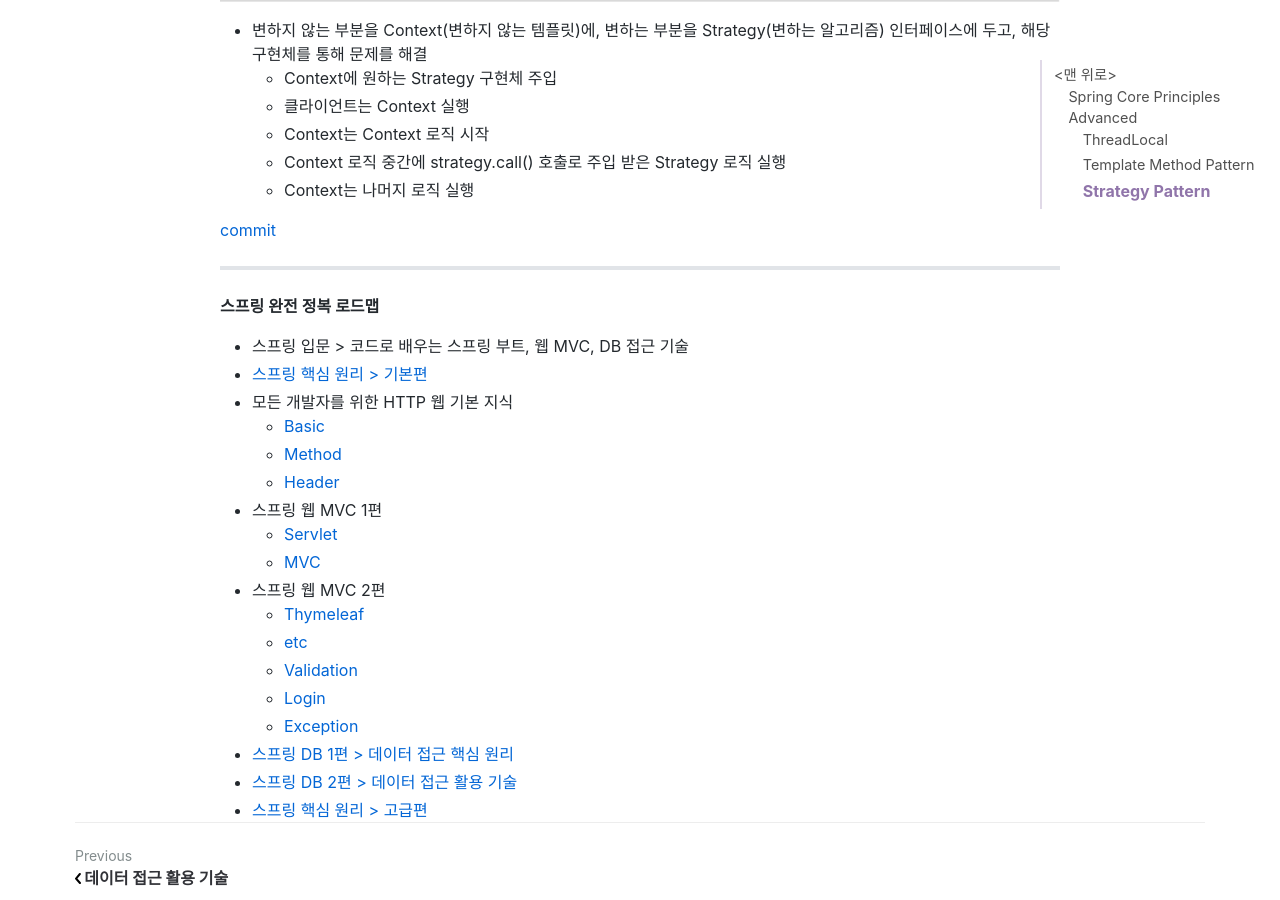
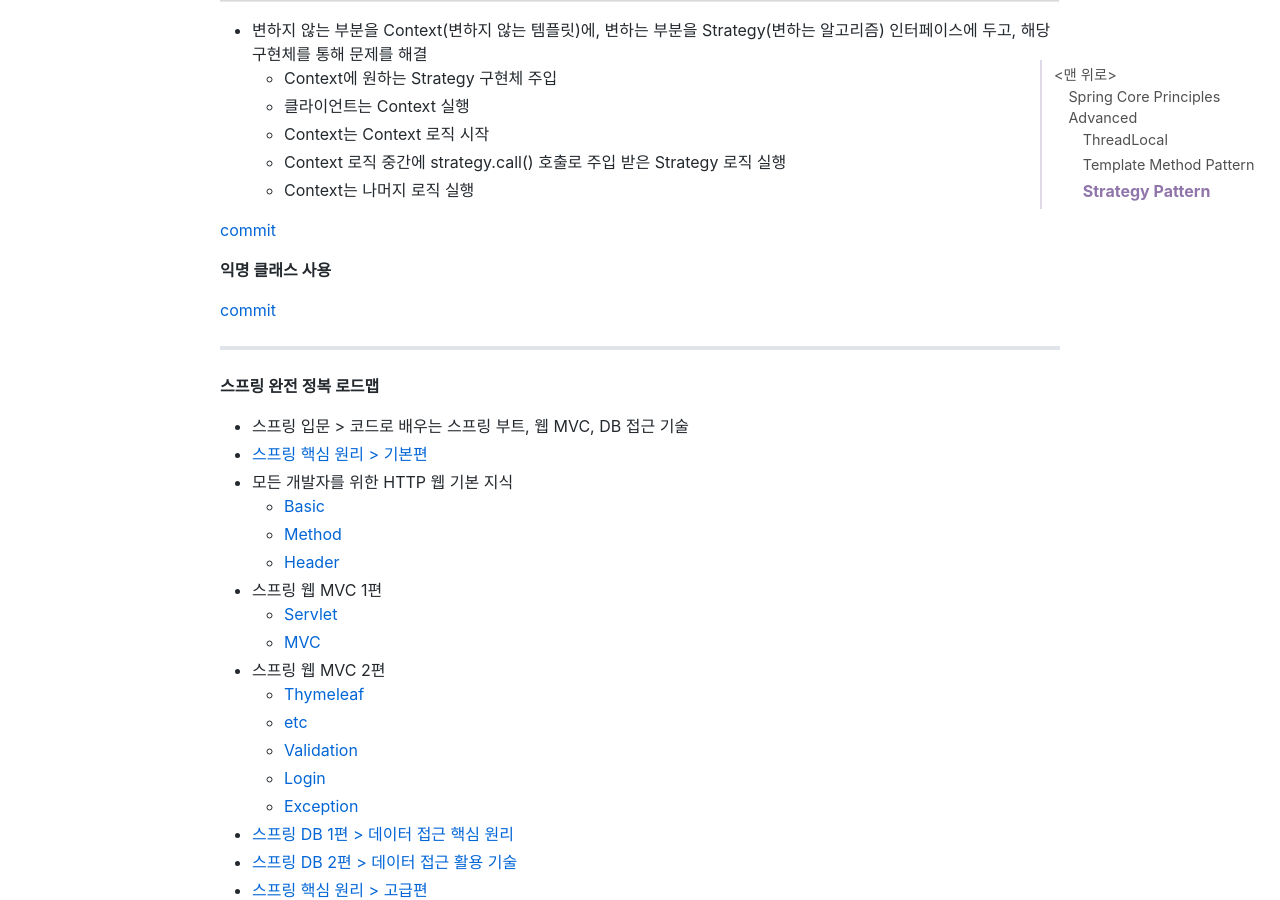
Before and after one commit to jihunparkme/jihunparkme.github.io, a Jekyll site: the page built from _posts/2022-11-20-Spring-Core-Principles-Advanced.md, in a window 1280 px wide and 900 px high, scrolled down 3459 px. Built offline with Jekyll 4.4.1, drawn with Linux system fonts in a browser that asks for light colours; nearby versions of some CDN libraries; comment, search, counter and statistics services are not loaded.

Commit message:
[Strategy Pattern] 익명 클래스 활용

```diff
--- a/_posts/2022-11-20-Spring-Core-Principles-Advanced.md
+++ b/_posts/2022-11-20-Spring-Core-Principles-Advanced.md
@@ -109,7 +109,9 @@
 
 [commit](https://github.com/jihunparkme/Inflearn-Spring-Core-Principles-Advanced/commit/b31151eb57adfc7780f0aa860a0f4a7c3d0c4262)
 
+**익명 클래스 사용**
 
+[commit](https://github.com/jihunparkme/Inflearn-Spring-Core-Principles-Advanced/commit/ae539d6986872b6e47fad0d6a6741fb101a35a17)
 
 
 
```
